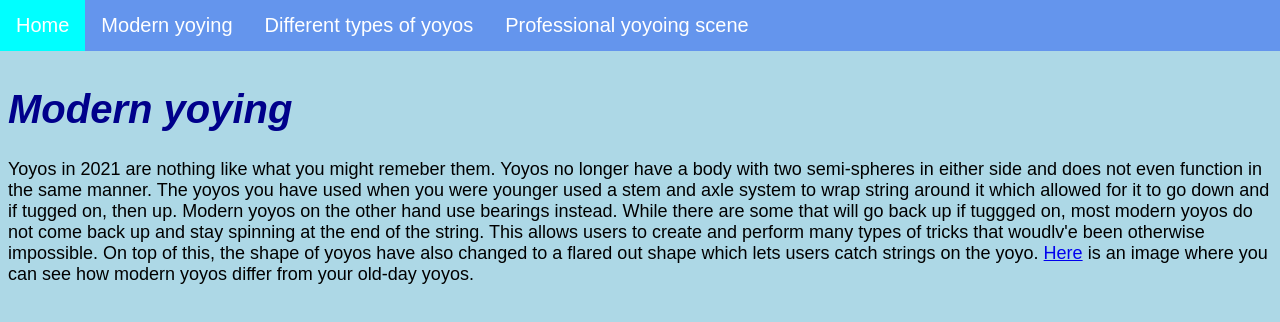
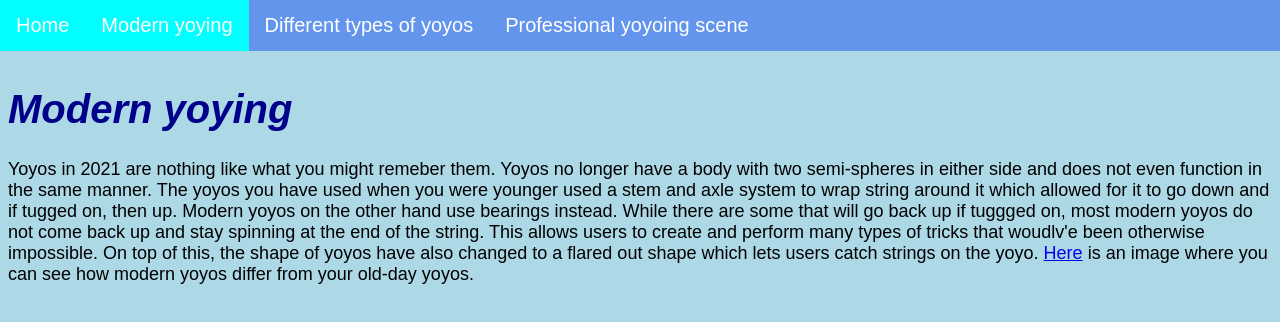
Before and after one commit to FaiyazR7/web, a plain HTML site: page sub1.html in a window 1280 px wide. Drawn offline with Linux system fonts and the light colour scheme.

Commit message:
Update sub1.html

```diff
--- a/sub1.html
+++ b/sub1.html
@@ -14,7 +14,7 @@
 
     <ul class="section1">
 	  <li><a href="site.html">Home</a></li>
-      <li><a href="sub1.html">Modern yoying</a></li>
+      <li><a class="active" href="sub1.html">Modern yoying</a></li>
       <li><a href="sub2.html">Different types of yoyos</a></li>
       <li><a href="sub3.html">Professional yoyoing scene</a></li>
 
```
